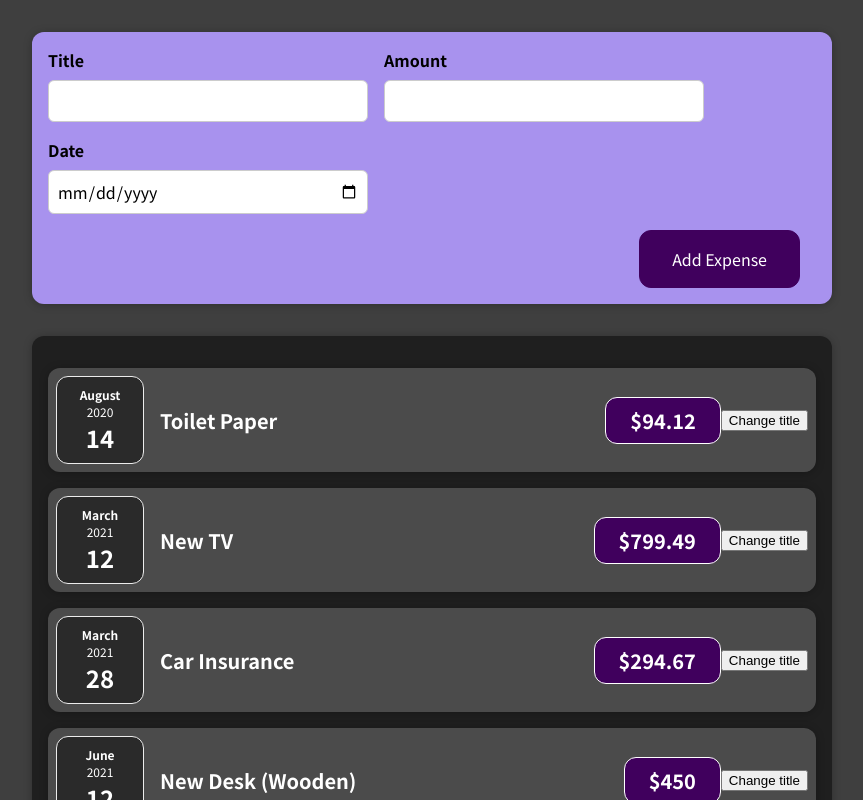
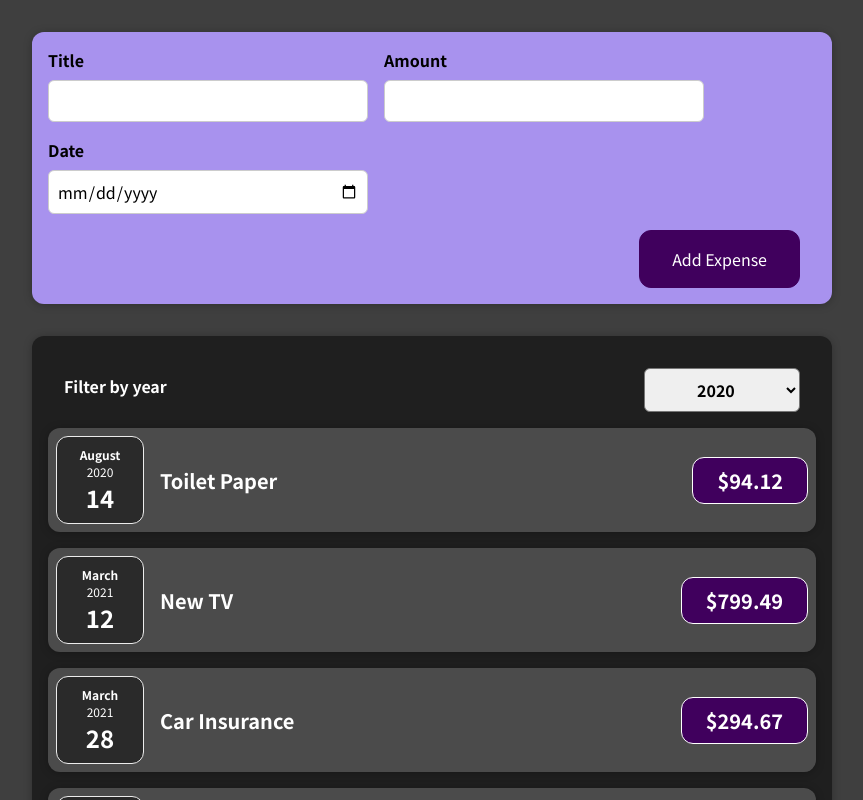
Before and after one commit to khale913/React-course-intro, a React (Create React App) app: page / in a window 1280 px wide. Shown: the top 800 px of the page, without its empty margins (208-1071 px from the left). Built offline with nearby package versions, Linux system fonts and the light colour scheme.

Commit message:
added ExpenseFilter componenent to Expenses folder that pushes the year value selected to later filter Expense Items

```diff
--- a/src/components/Expenses/ExpenseItem.js
+++ b/src/components/Expenses/ExpenseItem.js
@@ -1,4 +1,4 @@
-import React, { useState } from "react";
+import React from "react";
 
 import ExpenseDate from "./ExpenseDate";
 import Card from "../UI/Card";
@@ -6,22 +6,13 @@
 
 // FUNCTION TAKES EXPENSES.JS DATA FROM APP.JS TO GE THE DATA, TITLE, AND AMOUNT... ALSO INCLUDES 'CHANGE TITLE' HANDLER BUTTON
 const ExpenseItem = (props) => {
-  const [title, setTitle] = useState(props.title);
-
-  // HANDLER FOR CHANGING EXPENSE ITEM TITLE
-  const clickHandler = () => {
-    setTitle("Updated!");
-    console.log(title);
-  };
-
   return (
     <Card className="expense-item">
       <ExpenseDate date={props.date} />
       <div className="expense-item__description">
-        <h2>{title}</h2>
+        <h2>{props.title}</h2>
         <div className="expense-item__price">${props.amount}</div>
       </div>
-      <button onClick={clickHandler}>Change title</button>
     </Card>
   );
 };
--- a/src/components/Expenses/Expenses.js
+++ b/src/components/Expenses/Expenses.js
@@ -1,12 +1,24 @@
-import React from "react";
+import React, { useState } from "react";
 import "./Expenses.css";
 import ExpenseItem from "./ExpenseItem";
 import Card from "../UI/Card";
+import ExpensesFilter from "./ExpensesFilter";
 
 // FUNCTION CREATES EACH PRE LOADED EXPENSE WITH PRE LOADED EXPENSES SEEN IN APP.JS
 const Expenses = (props) => {
+  const [filteredYear, setFilteredYear] = useState("2020");
+
+  const filterChangeHandler = (selectedYear) => {
+    setFilteredYear(selectedYear);
+  };
+
   return (
+    <div>
       <Card className="expenses">
+        <ExpensesFilter
+          selected={filteredYear}
+          onChangeFilter={filterChangeHandler}
+        />
         <ExpenseItem
           title={props.items[0].title}
           amount={props.items[0].amount}
@@ -28,6 +40,7 @@
           date={props.items[3].date}
         ></ExpenseItem>
       </Card>
+    </div>
   );
 };
 
--- /dev/null
+++ b/src/components/Expenses/ExpensesFilter.css
@@ -0,0 +1,24 @@
+.expenses-filter {
+  color: white;
+  padding: 0 1rem;
+}
+
+.expenses-filter__control {
+  display: flex;
+  width: 100%;
+  align-items: center;
+  justify-content: space-between;
+  margin: 1rem 0;
+}
+
+.expenses-filter label {
+  font-weight: bold;
+  margin-bottom: 0.5rem;
+}
+
+.expenses-filter select {
+  font: inherit;
+  padding: 0.5rem 3rem;
+  font-weight: bold;
+  border-radius: 6px;
+}
--- /dev/null
+++ b/src/components/Expenses/ExpensesFilter.js
@@ -0,0 +1,27 @@
+import React from "react";
+
+import "./ExpensesFilter.css";
+
+const ExpensesFilter = (props) => {
+  const dropdownChangeHandler = (e) => {
+    let target = e.target.value;
+    console.log(target);
+    props.onChangeFilter(target);
+  };
+
+  return (
+    <div className="expenses-filter">
+      <div className="expenses-filter__control">
+        <label>Filter by year</label>
+        <select value={props.selected} onChange={dropdownChangeHandler}>
+          <option value="2022">2022</option>
+          <option value="2021">2021</option>
+          <option value="2020">2020</option>
+          <option value="2019">2019</option>
+        </select>
+      </div>
+    </div>
+  );
+};
+
+export default ExpensesFilter;
```
Also changed, not shown: 1 other file (tests, documents, lock files or other folders). Lines whose indentation alone changed are shown as unchanged.
